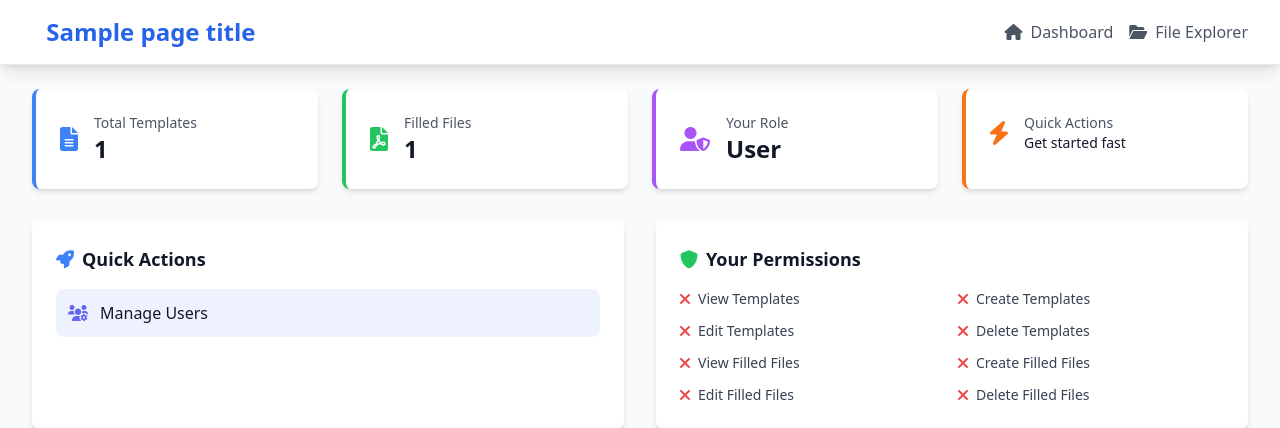
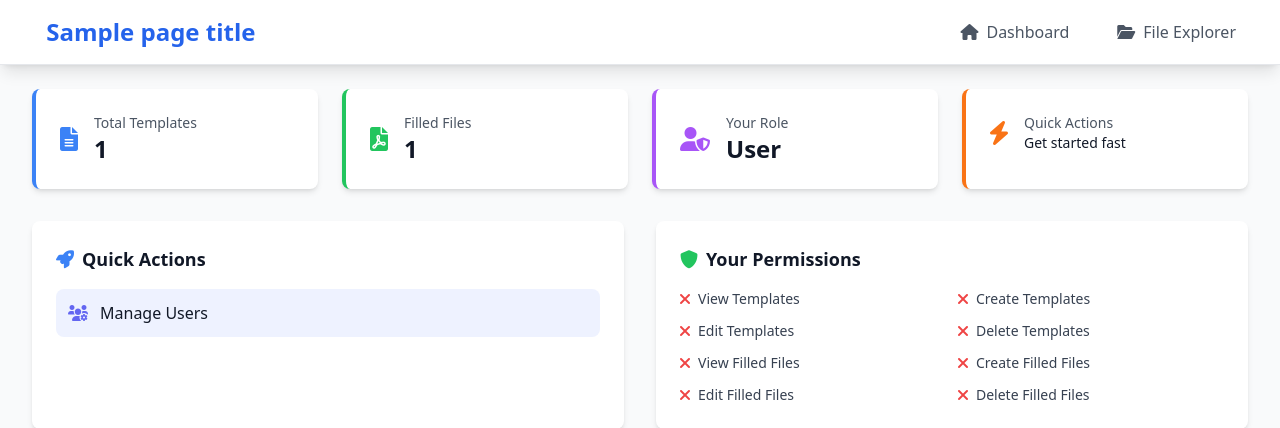
Before and after one commit to Xpl0itU/templately, a CodeIgniter 4 app: the page made by app/Views/dashboard.php in a window 1280 px wide. Shown: the top 428 px of the page. Run offline with PHP 8.4 and a stand-in for CodeIgniter, Linux system fonts and the light colour scheme; the template is opened without the code that fills it: most values are stand-ins (such as "Sample title", 1, 10 or a date in 2020); data that the repository does not hold is empty; some libraries are stand-ins or nearby versions.

Commit message:
Fix navigation consistency

```diff
--- a/app/Views/components/navigation.php
+++ b/app/Views/components/navigation.php
@@ -10,7 +10,7 @@
                 </div>
             </div>
 
-                        <div class="flex items-center space-x-4">
+                        <div class="flex items-center space-x-6">
                                 <?php if (!isset($hideNavLinks) || !$hideNavLinks) : ?>
                                     <?php
                                     $currentPath = current_url();
@@ -19,29 +19,23 @@
                                     $userManagementActive = strpos($currentPath, '/user-management') !== false;
                                     ?>
 
-                                        <?php if (!$dashboardActive) : ?>
-                        <a href="/dashboard" class="text-gray-600 hover:text-blue-600 transition duration-200">
+                        <a href="/dashboard" class="px-3 py-2 text-gray-600 hover:text-blue-600 transition duration-200 <?php echo $dashboardActive ? 'border-b-2 border-blue-600 text-blue-600' : '' ?>">
                             <i class="fas fa-home mr-2"></i>Dashboard
                         </a>
-                                        <?php endif; ?>
 
-                                        <?php if (!$fileExplorerActive) : ?>
-                        <a href="/file-explorer" class="<?php echo $dashboardActive ? 'bg-blue-600 hover:bg-blue-700 text-white px-4 py-2 rounded-lg' : 'text-gray-600 hover:text-blue-600' ?> transition duration-200">
+                        <a href="/file-explorer" class="px-3 py-2 text-gray-600 hover:text-blue-600 transition duration-200 <?php echo $fileExplorerActive ? 'border-b-2 border-blue-600 text-blue-600' : '' ?>">
                             <i class="fas fa-folder-open mr-2"></i>File Explorer
                         </a>
-                                        <?php endif; ?>
 
                                         <?php if (auth()->user() && auth()->user()->inGroup('superadmin', 'admin')) : ?>
-                                            <?php if (!$userManagementActive) : ?>
-                            <a href="/user-management" class="<?php echo $dashboardActive ? 'bg-purple-600 hover:bg-purple-700 text-white px-4 py-2 rounded-lg' : 'text-gray-600 hover:text-blue-600' ?> transition duration-200">
+                            <a href="/user-management" class="px-3 py-2 text-gray-600 hover:text-blue-600 transition duration-200 <?php echo $userManagementActive ? 'border-b-2 border-purple-600 text-purple-600' : '' ?>">
                                 <i class="fas fa-users-cog mr-2"></i>User Management
                             </a>
-                                            <?php endif; ?>
                                         <?php endif; ?>
                                 <?php endif; ?>
 
                                 <?php if (auth()->user()) : ?>
-                    <div class="text-gray-700">
+                    <div class="ml-6 text-gray-700">
                         <i class="fas fa-user-circle mr-2"></i>
                                     <?php if (isset($showWelcome) && $showWelcome) : ?>
                             Welcome, <span class="font-semibold"><?php echo esc(auth()->user()->username) ?></span>
```
